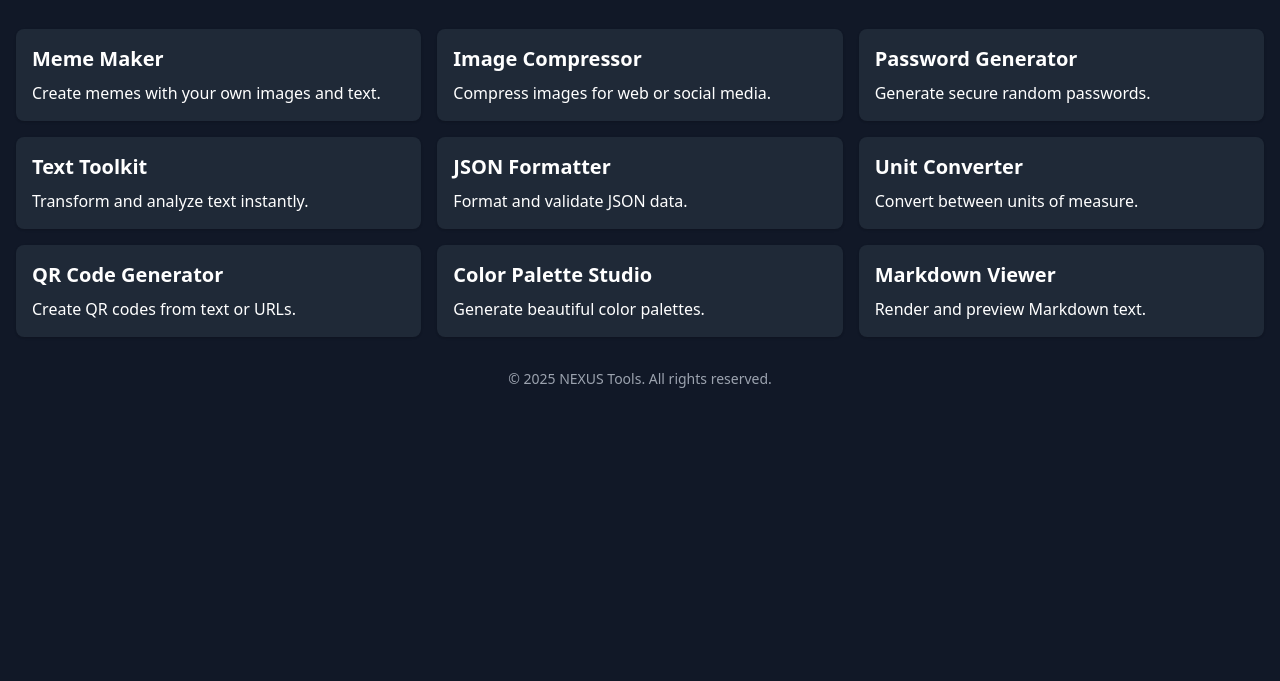
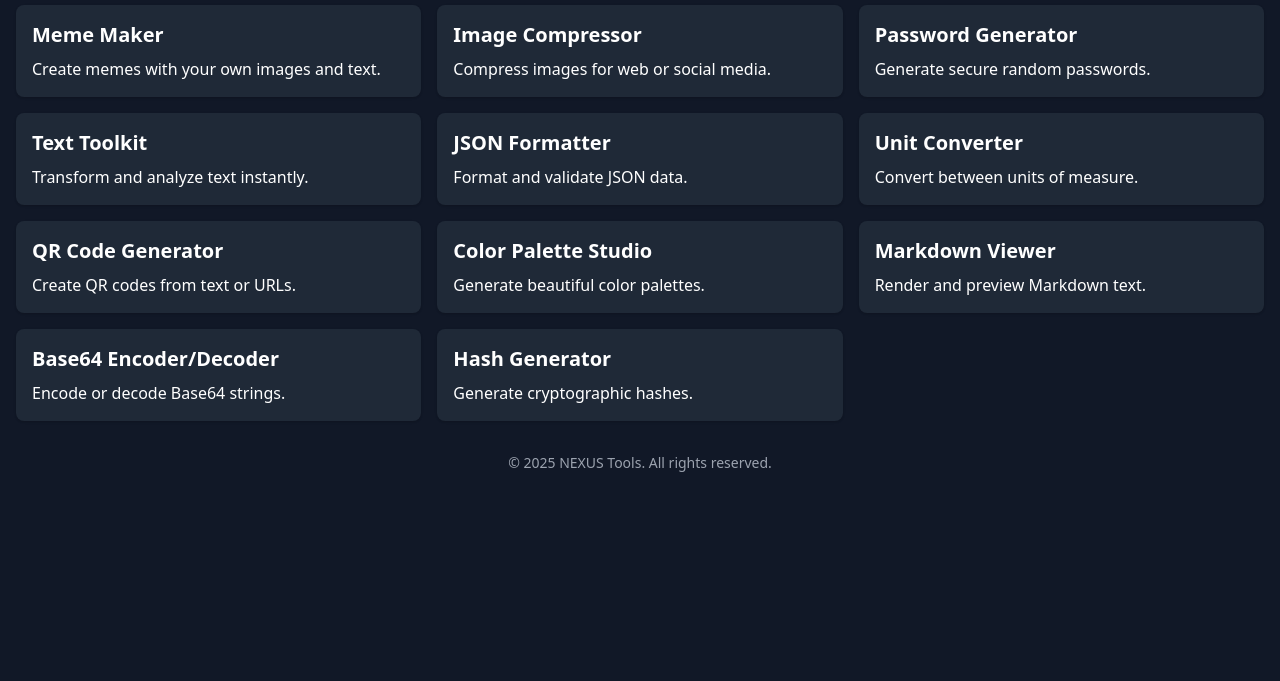
Before and after one commit to wegatr0n/nexus-tools, a plain HTML site: page apps/index.html in a window 1280 px wide. Shown: the part 119-800 px from the top of the page. Drawn offline with nearby package versions, Linux system fonts and the light colour scheme.

Commit message:
Update index.html with Base64 and Hash tools

```diff
--- a/apps/index.html
+++ b/apps/index.html
@@ -1,11 +1,11 @@
-index.html<!doctype html>
+<!DOCTYPE html>
 <html lang="en">
 <head>
   <meta charset="utf-8">
   <title>NEXUS Tools</title>
   <meta name="viewport" content="width=device-width, initial-scale=1">
-<meta name="description" content="Free in-browser tools: Meme Maker, Image Compressor, Password Generator, Text Toolkit, JSON Formatter, Unit Converter, QR Code Generator, Color Palette Studio, Markdown Viewer.">
-<link href="https://cdn.jsdelivr.net/npm/tailwindcss@2.2.19/dist/tailwind.min.css" rel="stylesheet">
+  <meta name="description" content="Free in-browser tools: Meme Maker, Image Compressor, Password Generator, Text Toolkit, JSON Formatter, Unit Converter, QR Code Generator, Color Palette Studio, Markdown Viewer, Base64 Encoder/Decoder, Hash Generator">
+  <link rel="stylesheet" href="https://cdn.jsdelivr.net/npm/tailwindcss@2.2.19/dist/tailwind.min.css">
   <link rel="manifest" href="../manifest.webmanifest">
   <script>
     if ('serviceWorker' in navigator) {
@@ -21,7 +21,7 @@ if ('serviceWorker' in navigator) {
       <h1 class="text-4xl font-bold mb-2">NEXUS Tools</h1>
       <p class="text-lg">Free powerful utilities running in your browser</p>
     </header>
-    <div class="grid grid-cols-1 sm:grid-cols-2 md:grid-cols-3 gap-4">
+    <div class="grid grid-cols-1 sm:grid-cols-3 md:grid-cols-3 gap-4">
       <a href="meme.html" class="bg-gray-800 hover:bg-gray-700 p-4 rounded-lg shadow">
         <h2 class="text-xl font-semibold mb-2">Meme Maker</h2>
         <p>Create memes with your own images and text.</p>
@@ -58,6 +58,14 @@ if ('serviceWorker' in navigator) {
         <h2 class="text-xl font-semibold mb-2">Markdown Viewer</h2>
         <p>Render and preview Markdown text.</p>
       </a>
+      <a href="base64.html" class="bg-gray-800 hover:bg-gray-700 p-4 rounded-lg shadow">
+        <h2 class="text-xl font-semibold mb-2">Base64 Encoder/Decoder</h2>
+        <p>Encode or decode Base64 strings.</p>
+      </a>
+      <a href="hash.html" class="bg-gray-800 hover:bg-gray-700 p-4 rounded-lg shadow">
+        <h2 class="text-xl font-semibold mb-2">Hash Generator</h2>
+        <p>Generate cryptographic hashes.</p>
+      </a>
     </div>
     <footer class="mt-8 text-center text-sm text-gray-400">
       <p>&copy; 2025 NEXUS Tools. All rights reserved.</p>
```
Lines whose indentation alone changed are shown as unchanged.
